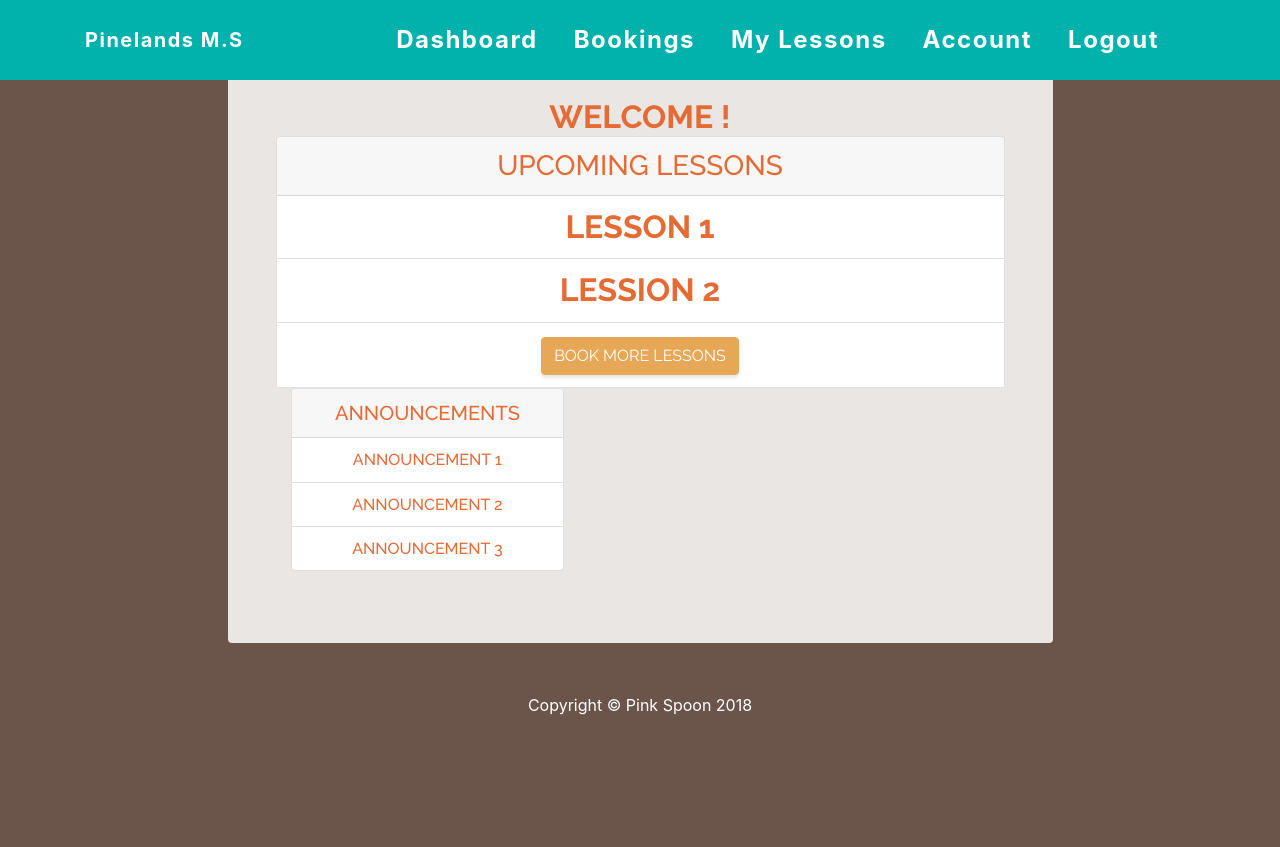
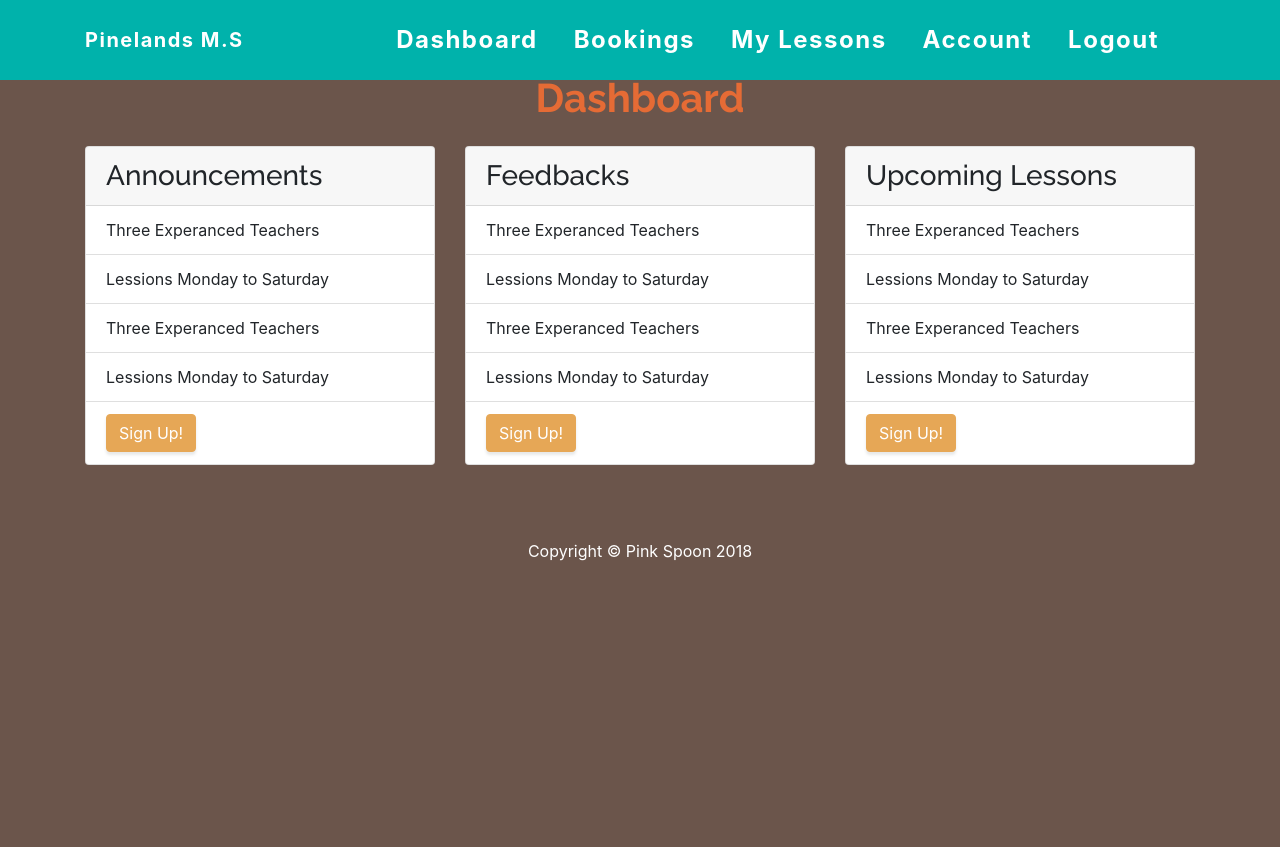
Before and after one commit to AsianJohnBoi/IFB299-Music-School, a Django app: page /music_app/dashboard/ in a window 1280 px wide. After the commit the page ends 561 px from the top, so only its background shows below. Run offline with Django 3.2, Linux system fonts and the light colour scheme; some libraries are stand-ins or nearby versions.

Commit message:
fixed dashbord

```diff
--- a/music_school/music_app/templates/music_app/dashboard.html
+++ b/music_school/music_app/templates/music_app/dashboard.html
@@ -27,7 +27,7 @@
 <body>
 
   <!-- Navigation -->
-  {% if 1 %} <!-- % if user.is_authenticated % -->
+  <!-- % if user.is_authenticated % -->
     <nav id="Nav_style" class="navbar fixed-top navbar-expand-lg navbar-dark fixed-top">
       <div class="container">
         <a id="logo" class="navbar-brand" href="{% url 'index' %}">Pinelands M.S</a>
@@ -57,54 +57,61 @@
     </nav>
 
   <!-- Page Content -->
-    <section class="page-section about-heading">
     <div class="container">
-        <div class="about-heading-content">
+    <div>
+      <h1 class="my-4">Dashboard</h1>
+    </div>
     <div class="row">
-            <div class="col-xl-9 col-lg-10 mx-auto">
-              <div class="bg-faded rounded p-5">
-                <h2 class="section-heading mb-4">
-                  <span class="section-heading-upper"></span>
-                  <span class="my-4">Welcome {{ user.get_username }}!</span>
-                  <!-- Contact Form -->
-
-                    <div class="card card-outline-primary h-100">
-                      <h3 class="card-header">Upcoming Lessons</h3>
-                      <div>
+      <div class="col-lg-4 mb-4">
+        <div class="card h-100">
+          <h3 class="card-header">Announcements</h3>
           <ul class="list-group list-group-flush">
-                        <li class="list-group-item">Lesson 1</li>
-                        <li class="list-group-item">Lession 2</li>
+            <li class="list-group-item">Three Experanced Teachers</li>
+            <li class="list-group-item">Lessions Monday to Saturday</li>
+            <li class="list-group-item">Three Experanced Teachers</li>
+            <li class="list-group-item">Lessions Monday to Saturday</li>
             <li class="list-group-item">
-                          <a href="#" class="btn btn-primary">Book More Lessons</a>
+              <a href="#" class="btn btn-primary">Sign Up!</a>
             </li>
           </ul>
         </div>
       </div>
-
-
-                    <div class="col-lg-5 mb-4">
-                      <div class="card h-100">
-                        <h5 class="card-header">Announcements</h5>
+      <div class="col-lg-4 mb-4">
+        <div class="card card-outline-primary h-100">
+          <h3 class="card-header">Feedbacks</h3>
           <ul class="list-group list-group-flush">
-                          <h6 class="list-group-item">Announcement 1</h6>
-                          <h6 class="list-group-item">Announcement 2</h6>
-                          <h6 class="list-group-item">Announcement 3</h6>
+            <li class="list-group-item">Three Experanced Teachers</li>
+            <li class="list-group-item">Lessions Monday to Saturday</li>
+            <li class="list-group-item">Three Experanced Teachers</li>
+            <li class="list-group-item">Lessions Monday to Saturday</li>
+            <li class="list-group-item">
+              <a href="#" class="btn btn-primary">Sign Up!</a>
+            </li>
           </ul>
         </div>
       </div>
-
+      <div class="col-lg-4 mb-4">
+        <div class="card h-100">
+          <h3 class="card-header">Upcoming Lessons</h3>
+          <ul class="list-group list-group-flush">
+            <li class="list-group-item">Three Experanced Teachers</li>
+            <li class="list-group-item">Lessions Monday to Saturday</li>
+            <li class="list-group-item">Three Experanced Teachers</li>
+            <li class="list-group-item">Lessions Monday to Saturday</li>
+            <li class="list-group-item">
+              <a href="#" class="btn btn-primary">Sign Up!</a>
+            </li>
+          </ul>
         </div>
       </div>
     </div>
-            </div>
-          </div>
+    <!-- /.row one -->
+
   </div>
   <!-- /.container -->
 
-
-
   <!-- Footer -->
-        <footer class="py-5 ">
+  <footer id="Main_Footer" class="py-5 ">
     <div class="container">
       <p class="m-0 text-center text-white">Copyright &copy; Pink Spoon 2018</p>
     </div>
@@ -112,44 +119,8 @@
   </footer>
 
   <!-- Bootstrap core JavaScript -->
-        <script src="{% static 'music_app/jquery.min.js'%}"></script>
+  <script src="{% static 'music_app/jquery.min.js' %}"></script>
   <script src="{% static 'music_app/bootstrap.bundle.min.js'%}"></script>
-        <script type="text/javascript" src="js/registration_validate.js"></script>
-      </div>
-    </section>
-  {% else %}
-  <section class="page-section about-heading">
-      <div class="container">
-        <div class="about-heading-content">
-          <div class="row">
-            <div class="col-xl-9 col-lg-10 mx-auto">
-              <div class="bg-faded rounded p-5">
-                <h2 class="section-heading mb-4">
-                  <span class="section-heading-upper"></span>
-                  <p>You are not logged in, please <a href="{% url 'login'%}?next={{request.path}}"><u>Sign In</u></a><p>
-                  <!-- Contact Form -->
-                </div>
-              </div>
-            </div>
-          </div>
-        </div>
-        <!-- /.container -->
-
-        <!-- Footer -->
-        <footer class="py-5 ">
-          <div class="container">
-            <p class="m-0 text-center text-white">Copyright &copy; Pink Spoon 2018</p>
-          </div>
-          <!-- /.container -->
-        </footer>
-
-        <!-- Bootstrap core JavaScript -->
-        <script src="{% static 'music_app/jquery.min.js'%}"></script>
-        <script src="{% static 'music_app/bootstrap.bundle.min.js'%}"></script>
-        <script type="text/javascript" src="js/registration_validate.js"></script>
-      </div>
-    </section>
-  {% endif %}
 
 </body>
 
```
Also changed, not shown: music_school/music_app/templates/music_app/bookings.html (+2 -65 lines). Lines whose indentation alone changed are shown as unchanged.
